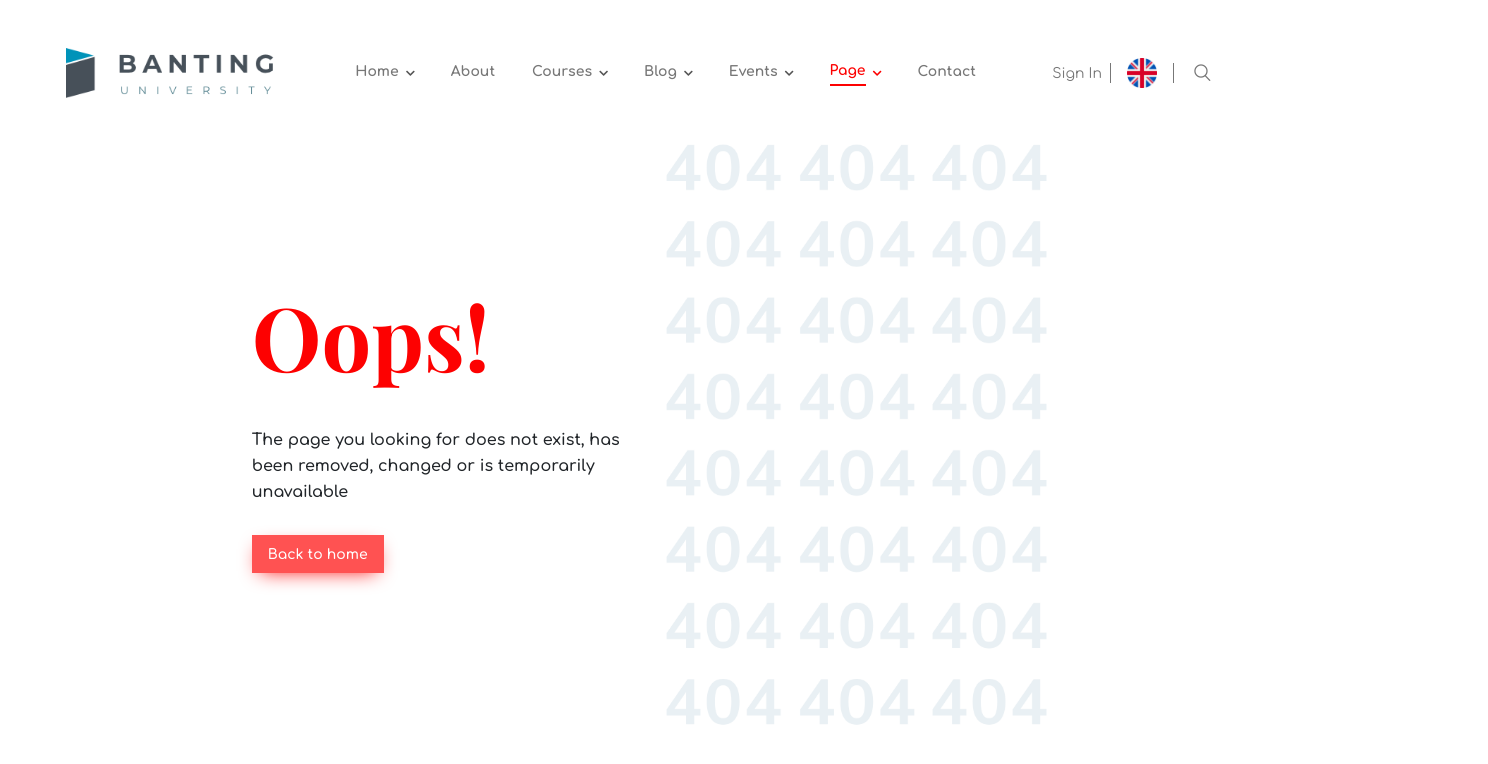
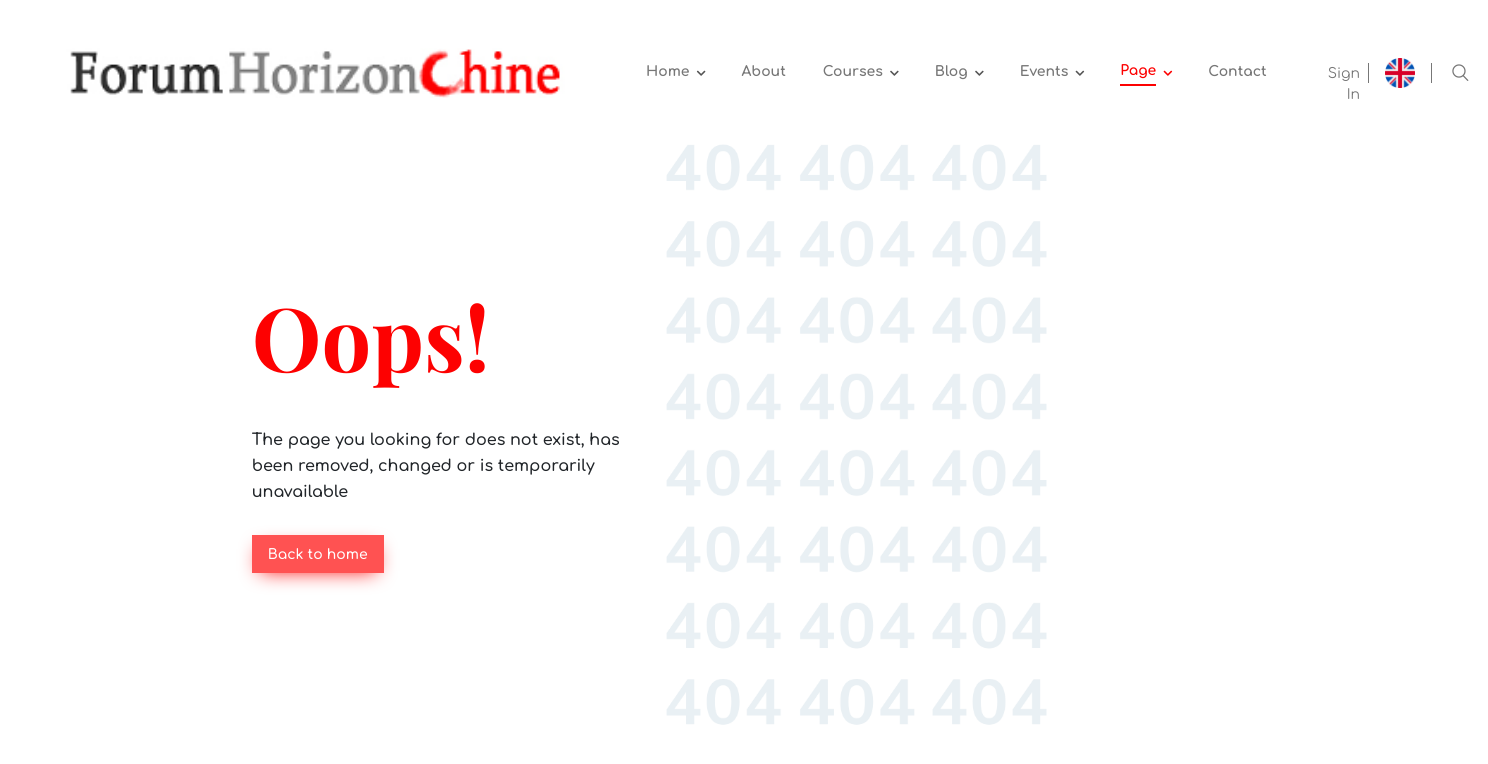
Before and after one commit to HsinChang/orgForumHorizonChine, a plain HTML site: page 404.html in a window 1280 px wide. Shown: the whole page, 1488 px wide, since content can reach past the window. Drawn offline with nearby package versions, Linux system fonts and the light colour scheme.

Commit message:
A small modification

```diff
--- a/404.html
+++ b/404.html
@@ -9,7 +9,7 @@
     <link
       rel="shortcut icon"
       type="image/png"
-      href="assets/img/logos/ForumChine.png"
+      href="assets/img/logos/logo.png"
     />
     <!-- Fonts Awesome Icons -->
     <link rel="stylesheet" href="assets/fonts/fontawesome/css/all.min.css" />
@@ -38,7 +38,7 @@
           <div class="main-nav">
             <nav class="navbar navbar-expand-lg">
               <a class="navbar-brand" href="index.html">
-                <img src="assets/img/logos/logo_1.png" alt="Nav Logo" />
+                <img src="assets/img/logos/ForumChine.png" alt="Nav Logo" />
               </a>
 
               <!-- For Tablet Screen -> Start -->
@@ -277,7 +277,7 @@
         <div class="divider"></div>
         <div class="logo">
           <a href="#"
-            ><img src="assets/img/logos/logo_1.png" alt="logo" class="img-fluid"
+            ><img src="assets/img/logos/ForumChine.png" alt="logo" class="img-fluid"
           /></a>
         </div>
         <div class="divider"></div>
```
Also changed, not shown: assets/img/logos/logo_1.png (deleted), assets/img/logos/logo_2.png (deleted), assets/img/logos/logo_3.png (deleted), assets/img/slider/home2/bg-1.png (deleted), assets/img/slider/home2/bg-2.jpg (deleted), assets/img/slider/home2/bg-3.jpg (deleted), assets/img/slider/home3/bg-1.png (deleted), assets/img/slider/home3/bg-2.png (deleted), assets/img/slider/home3/bg-3.png (deleted).
